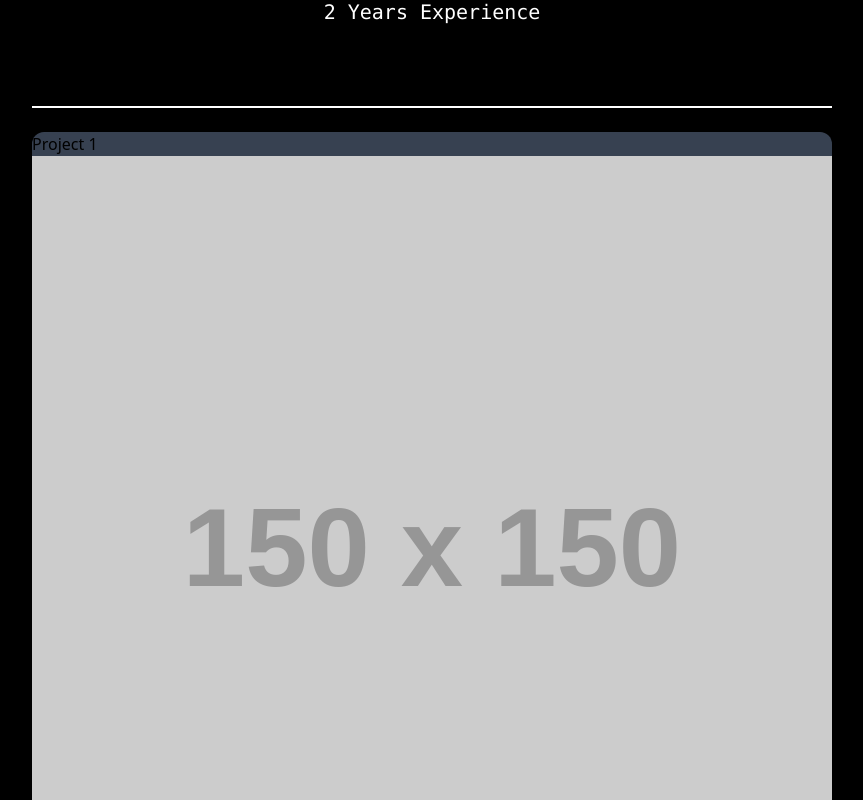
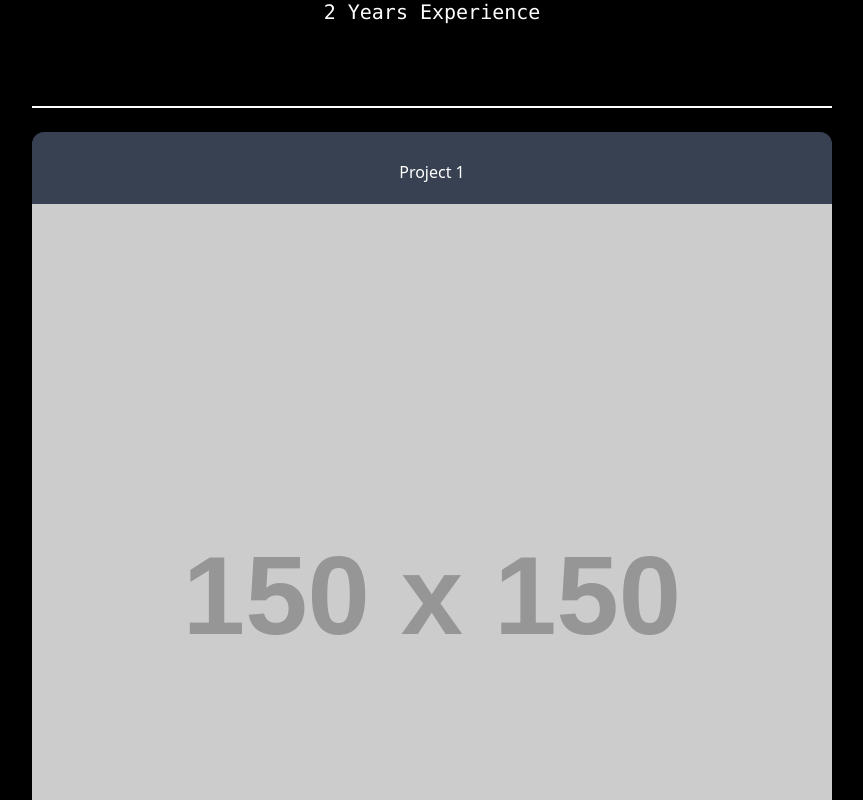
Before and after one commit to omercsx/cagrisayir_portfolio, a React (Vite) app: page / in a window 1280 px wide. Shown: the part 1820-2620 px from the top of the page, without its empty margins (208-1071 px from the left). Built offline with nearby package versions, Linux system fonts and the light colour scheme.

Commit message:
project card improved

```diff
--- a/src/components/ProjectCard.tsx
+++ b/src/components/ProjectCard.tsx
@@ -7,7 +7,7 @@ interface Props {
 
 const ProjectCard = ({ name, image, link, description }: Props) => {
 	return (
-		<div className='bg-gray-700 rounded-xl flex flex-col'>
+		<div className='bg-gray-700 rounded-xl flex flex-col gap-5 text-center py-7 text-white min-w-[20rem]'>
 			<p>{name}</p>
 			<img src={image} alt='Project image' />
 			<p>{description}</p>
```
